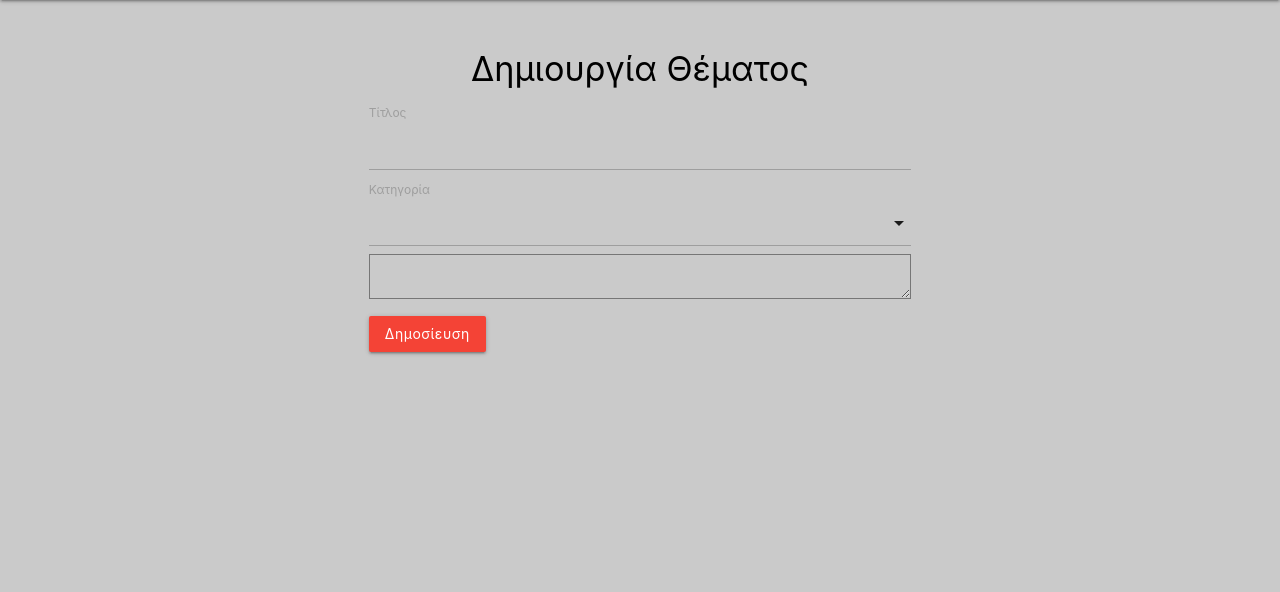
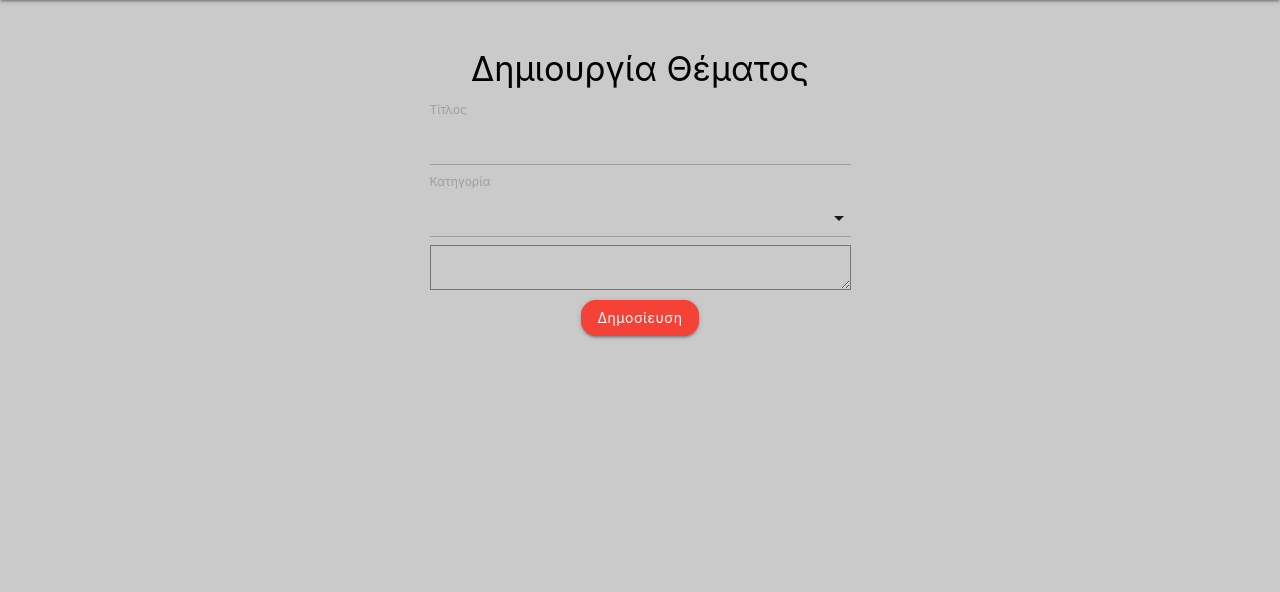
Before and after one commit to one-twenty/foobargr, a Django app: template forum/templates/forum/create-topic.html in a window 1280 px wide. Shown: the part 64-656 px from the top of the page. Run offline with Django 3.2, Linux system fonts and the light colour scheme; the template is opened without the code that fills it: values that come from a table or form of the project are taken from there, others are empty.

Commit message:
create topic page added flexbox

```diff
--- a/forum/static/forum/css/create-topic.css
+++ b/forum/static/forum/css/create-topic.css
@@ -4,14 +4,22 @@ h4{
 }
 
 .topic-create-form {
-    position: relative;
     display: flex;
     flex-direction: column;
     align-items: center;
     justify-content: center;
+
 }
 
-button {
-    text-transform: none !important;
+form {
+    display: flex;
+    flex-direction: column;
+}
+
+.topic-action-btn {
+    margin: auto;
     margin-top: 10px;
+    margin-bottom: 10px;
+    text-transform: none;
+    border-radius: 15px;
 }
--- a/forum/templates/forum/create-topic.html
+++ b/forum/templates/forum/create-topic.html
@@ -17,7 +17,7 @@
             {{field.label_tag}}
             {{field}}
         {% endfor %}
-        <button type="submit" class="btn red">Δημοσίευση</button>
+        <button type="submit" class="btn topic-action-btn red">Δημοσίευση</button>
     </form>
 </div>
 
```
